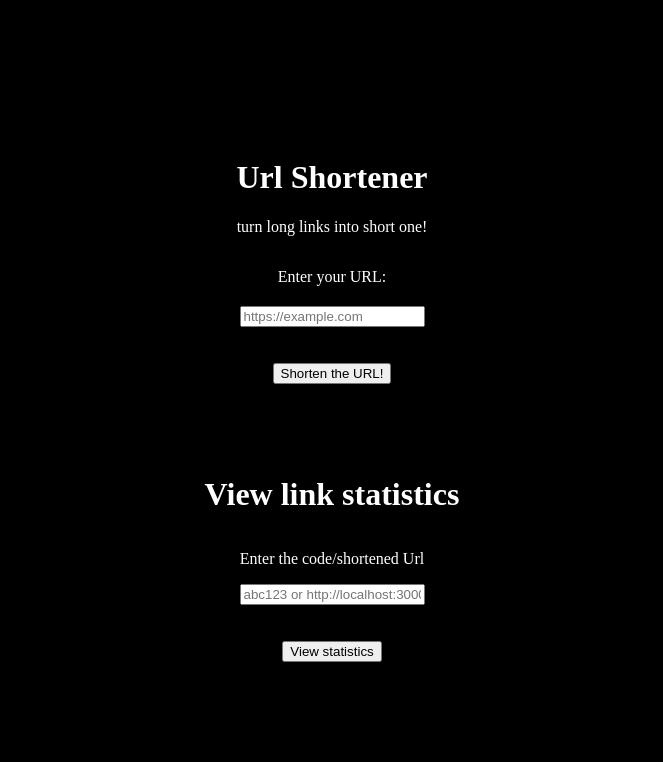
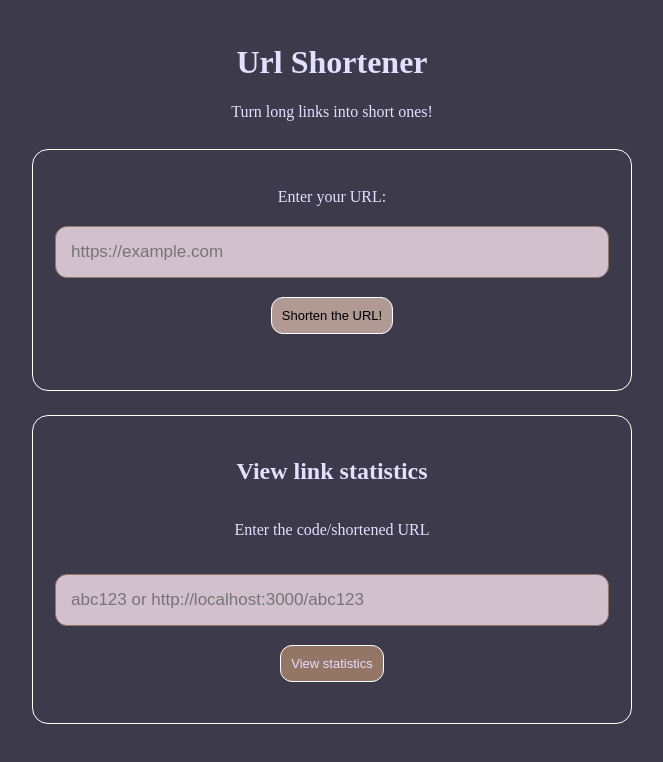
Before and after one commit to Devfinity/url-shortener, a website: page public/index.html in a window 1280 px wide. Shown: the whole page, without its empty margins (308-971 px from the left). Drawn offline with Linux system fonts and the light colour scheme.

Commit message:
Improved frontend and styling

```diff
--- a/public/index.html
+++ b/public/index.html
@@ -9,36 +9,60 @@
 </head>
 
 <body>
-    <div id="shortUrl">
-        <h1> Url Shortener</h1>
 
-        <p> turn long links into short one!</p>
-    </div>
+    <main class="container">
 
-    <div id="enterURL">
-        <p> Enter your URL: </p>
+        <header id="shortUrl">
+            <h1>Url Shortener</h1>
+            <p>Turn long links into short ones!</p>
+        </header>
+
+        <section id="enterURL" class="card">
+
+            <p>Enter your URL:</p>
+
             <form id="formUrl" novalidate>
-            <input id="urlHere" type="url" placeholder="https://example.com"> <br> <br>
-            <button type="submit" id="submittingTheUrl"> Shorten the URL! </button> <br> <br>
+
+                <input id="urlHere" type="url" placeholder="https://example.com">
+
+                <button type="submit" id="submittingTheUrl">
+                    Shorten the URL!
+                </button>
 
                 <output id="takeTheShortenedUrl"></output>
-            <button id="copyingTheUrl" type="button"> Copy! </button>
+
+                <button id="copyingTheUrl" type="button">
+                    Copy!
+                </button>
+
             </form>
-    </div>
+
+        </section>
 
         <div id="statusMessage"></div>
 
+        <section class="card">
+
+            <h2 id="statistics">View link statistics</h2>
+
             <form id="statsForm">
-        <h1 id="statistics">View link statistics</h1>
 
-        <p> Enter the code/shortened Url</p>
+                <p>Enter the code/shortened URL</p>
 
                 <input id="statsRequest" type="text" placeholder="abc123 or http://localhost:3000/abc123">
-        <br> <br>
-        <button id="statsSearch" type="submit"> View statistics </button>
+
+                <button id="statsSearch" type="submit">
+                    View statistics
+                </button>
 
                 <div id="viewStatsError"></div>
+
             </form>
+
+        </section>
+
+    </main>
+
 </body>
 
 </html>
--- a/public/style.css
+++ b/public/style.css
@@ -1,47 +1,127 @@
 body {
     margin: 0;
-    width: 100vw;
-    height: auto;
+    min-height: 100vh;
+    width: 100%;
+
     display: flex;
-    overflow-y: auto;
-    min-height: 100vh;
+    background-color: #3D3A4B;
+    justify-content: center;
+
     overflow-x: hidden;
-    align-items: center;
-    flex-direction: column;
-    justify-content: center;
-    background-color: black;
 }
 
-h1 {
-    color: white;
+.container {
+    width: 100%;
+    max-width: 900px;
+    box-sizing: border-box;
+
+    display: flex;
+    flex-direction: column;
+    align-items: center;
+    gap: 12px;
+
+    padding: 23px;
+    margin-inline: auto;
+}
+
+.card {
+    width: 100%;
+    max-width: 600px;
+    box-sizing: border-box;
+
+    padding: 22px;
+    border-radius: 16px;
+    border: 1px solid white;
+}
+
+h1,
+h2,
+p {
+    color: #E3DFFF;
     text-align: center;
 }
 
-p {
-    color: white;
-    text-align: center;
+/* Output container */
+#takeTheShortenedUrl {
+    margin-top: 15px;
+    overflow-wrap: anywhere;
 }
 
-#takeTheShortenedUrl {
-    color: white;
-    margin-top: 15px;
-    overflow-wrap: anywhere;
+/* Hyperlink */
+#takeTheShortenedUrl a {
+    color: #E3DFFF;
+    text-decoration: none;
+}
+
+/* Hyperlink hover */
+#takeTheShortenedUrl a:hover {
+    color: #D3C0CD;
+    text-decoration: underline;
+}
+
+/* Hyperlink after visiting */
+#takeTheShortenedUrl a:visited {
+    color: #E3DFFF;
 }
 
 #formUrl {
     margin-top: 20px;
     display: flex;
+    gap: 19px;
     flex-direction: column;
     align-items: center;
 }
 
+#submittingTheUrl,
+#statsSearch,
+#copyingTheUrl {
+    padding: 10px;
+    border: 1px solid white;
+    border-radius: 12px;
+    cursor: pointer;
+    font-size: 13px;
+    transition: all 0.2s ease;
+}
+
+/* button effect  */
+
+#submittingTheUrl:hover,
+#statsSearch:hover,
+#copyingTheUrl:hover {
+    transform: translateY(-2px);
+    filter: brightness(1.1);
+    box-shadow: 0 4px 8px black;
+}
+
+#submittingTheUrl:active,
+#statsSearch:active,
+#copyingTheUrl:active {
+    transform: translateY(0);
+    filter: brightness(0.95);
+}
+
+/* button colors */
+
+#submittingTheUrl {
+    background-color: #B19994;
+    color: 3D3A4B;
+}
+
 #copyingTheUrl {
     display: none;
+    background-color: #D3C0CD;
+    color: #3D3A4B;
+}
+
+#statsSearch {
+    background-color: #937666;
+    color: #E3DFFF;
 }
 
 #statsForm {
     margin-top: 20px;
     display: flex;
+    gap: 19px;
     flex-direction: column;
     align-items: center;
 }
@@ -49,3 +129,21 @@ p {
 #viewStatsError {
     color: white;
 }
+
+#urlHere,
+#statsRequest {
+    width: 100%;
+    padding: 15px;
+    font-size: 17px;
+
+    background-color: #D3C0CD;
+    border-radius: 12px;
+    border: 1px solid #937666;
+    box-sizing: border-box;
+}
+
+#urlHere:focus-visible,
+#statsRequest:focus-visible {
+    outline: 2px solid black;
+    outline-offset: 3px;
+}
```
Lines whose indentation alone changed are shown as unchanged.
